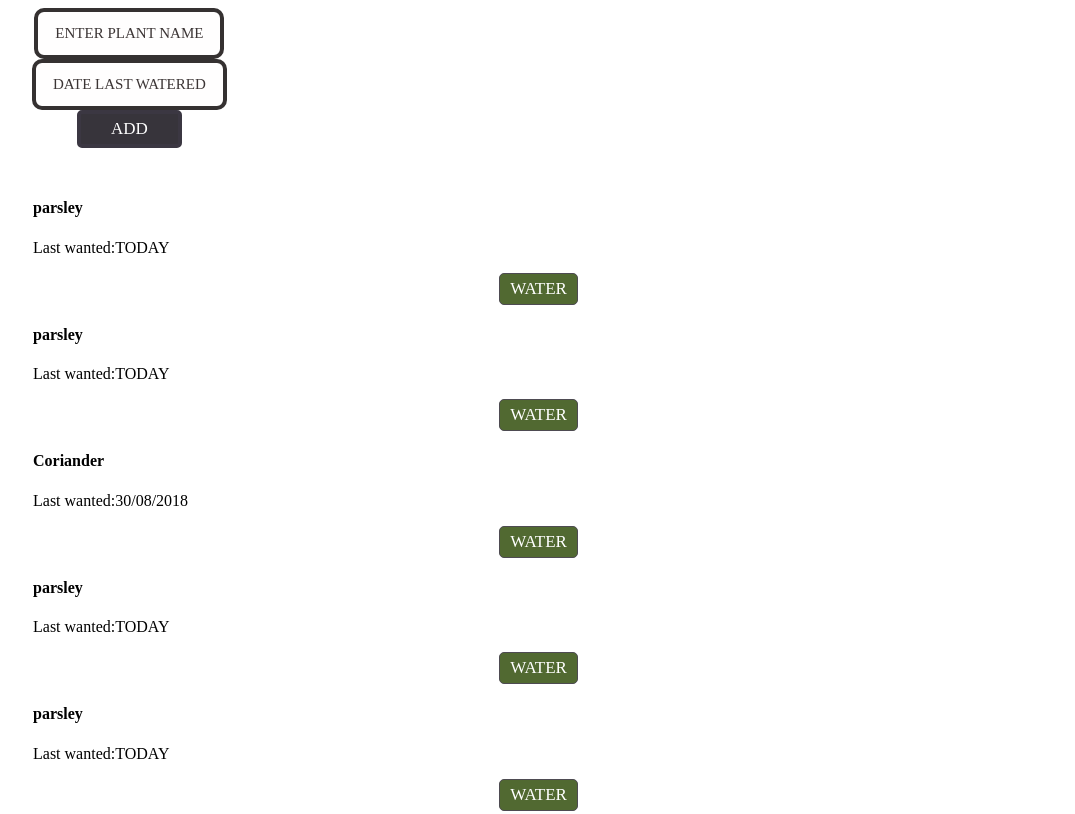
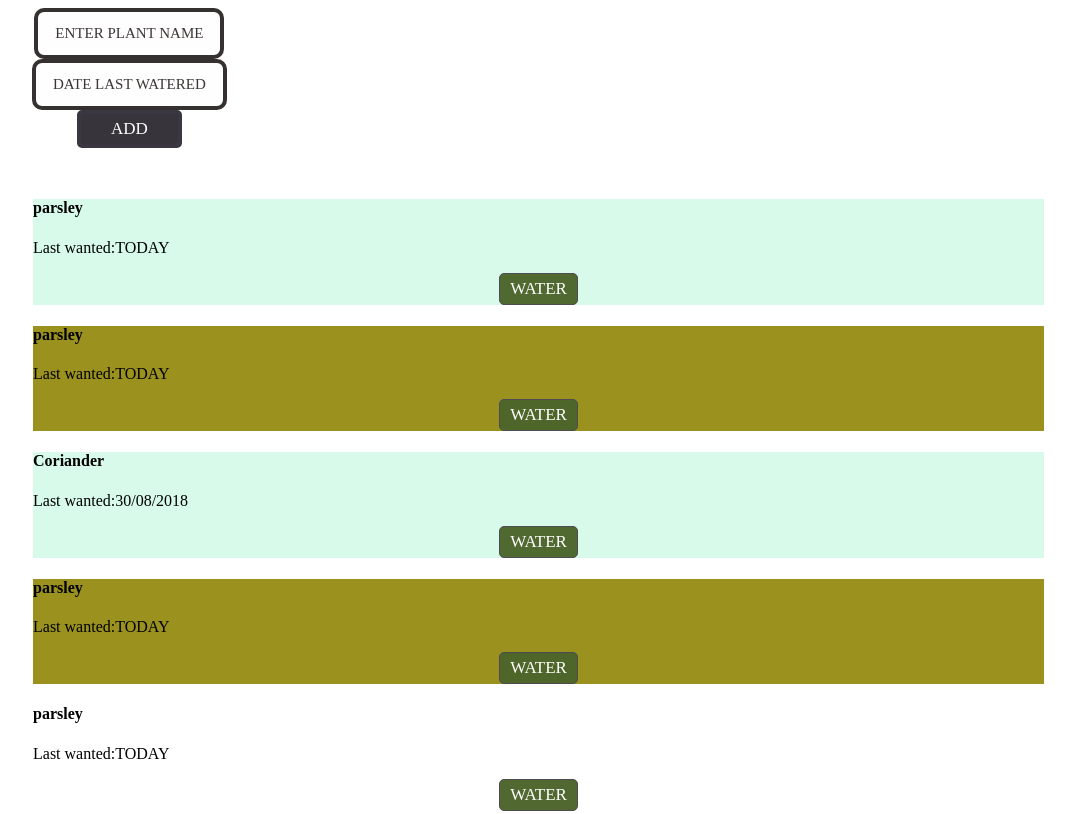
Before and after one commit to Ruhitamanna/exam, a plain HTML site: page index.html in a window 1280 px wide. Shown: the top 814 px of the page, without its empty margins (5-1080 px from the left). Drawn offline with Linux system fonts and the light colour scheme; a script that the page names is missing.

Commit message:
Update main.css

```diff
--- a/main.css
+++ b/main.css
@@ -15,6 +15,21 @@
     padding:30px;
 
 
+}
+.first{
+    background-color:#d7faeb
+}
+
+
+.one{
+    background-color:#9a911f
+}
+
+.two{
+    background-color:#d7faeb
+}
+.three{
+    background-color:#9a911f
 }
 
 
```
